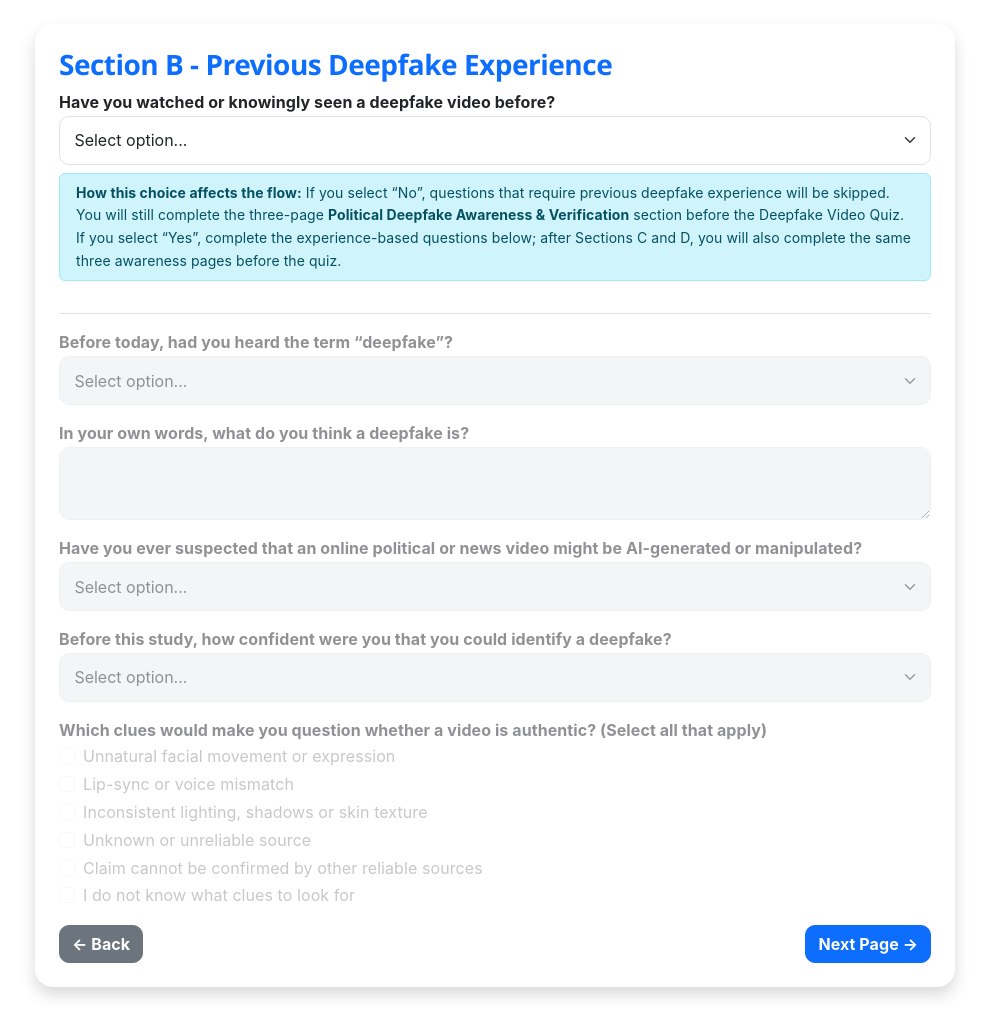
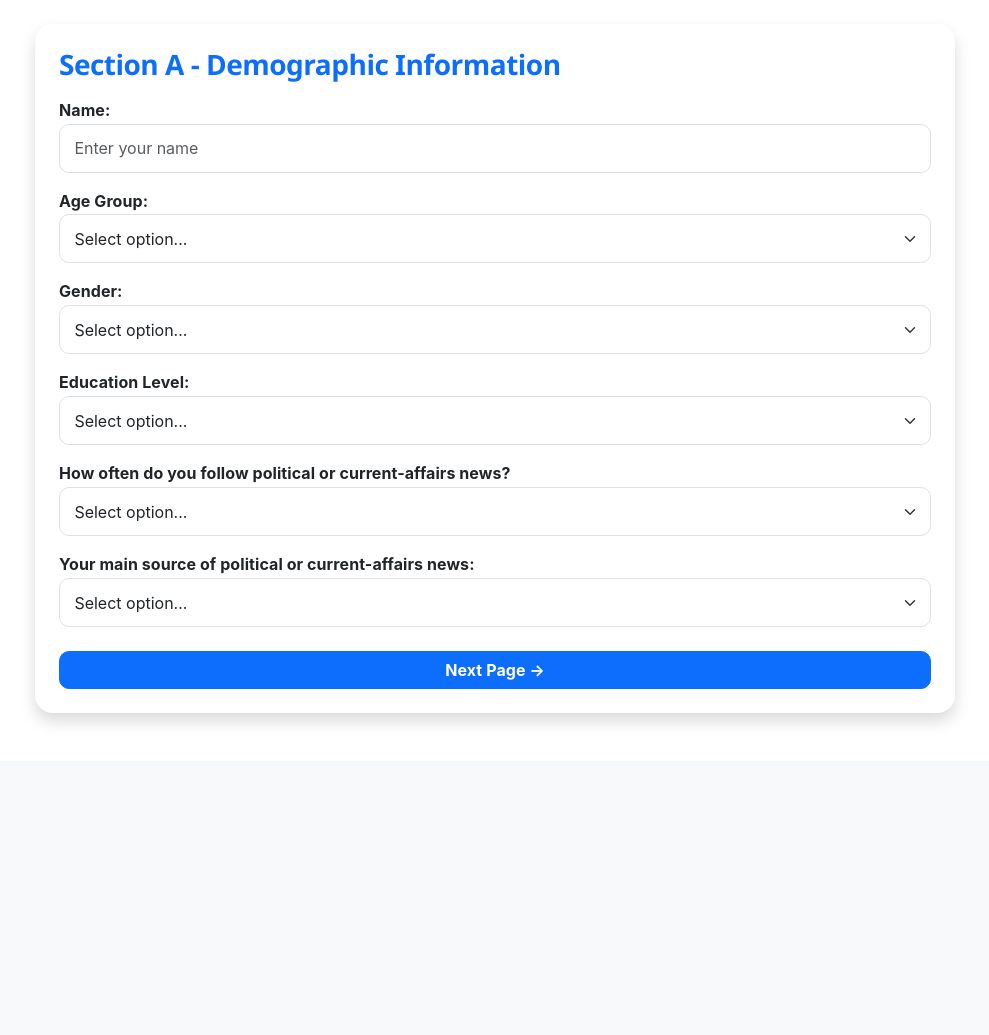
Before and after one commit to LEvan1310/deepfake-survey-app, a Flask app: page /survey/page1 in a window 1280 px wide. Shown: the part 51-1086 px from the top of the page, without its empty margins (145-1134 px from the left). After the commit the page ends 773 px from the top, so only its background shows below. Run offline with Flask 3, Linux system fonts and the light colour scheme; some libraries are stand-ins or nearby versions.

Commit message:
Update survey_page1.html

```diff
--- a/templates/survey_page1.html
+++ b/templates/survey_page1.html
@@ -1,40 +1,12 @@
 {% extends "base.html" %}{% block content %}
-<div class="card shadow border-0 p-4 survey-card"><h3 class="text-primary fw-bold" data-translate="sec_b_title">Section B - Previous Deepfake Experience</h3>
-<form method="POST" id="awarenessForm">
-<div class="mb-2"><label class="fw-bold" data-translate="q_watched_before">Have you watched or knowingly seen a deepfake video before?</label><select class="form-select" name="watched_deepfake_before" id="watchedBefore" required><option value="" disabled selected data-translate="select_option">Select option...</option><option value="Yes" data-translate="opt_yes">Yes</option><option value="No" data-translate="opt_no">No</option></select></div>
-<div class="alert alert-info py-2 px-3 mt-2 mb-3 small">
-  <div data-lang-block="en"><strong>How this choice affects the flow:</strong> If you select “No”, questions that require previous deepfake experience will be skipped. You will still complete the three-page <strong>Political Deepfake Awareness & Verification</strong> section before the Deepfake Video Quiz. If you select “Yes”, complete the experience-based questions below; after Sections C and D, you will also complete the same three awareness pages before the quiz.</div>
-  <div data-lang-block="my" style="display:none"><strong>ဤရွေးချယ်မှုက flow ကို မည်သို့သက်ရောက်သလဲ:</strong> “No” ကိုရွေးပါက ယခင် Deepfake အတွေ့အကြုံလိုအပ်သော မေးခွန်းများကို ကျော်သွားမည်။ သို့သော် Deepfake Video Quiz မတိုင်မီ <strong>Political Deepfake Awareness & Verification</strong> စာမျက်နှာ ၃ ခုကို ဆက်လက်ဖတ်ရှုရမည်။ “Yes” ကိုရွေးပါက အောက်ပါ experience-based မေးခွန်းများကို ဖြေပြီး Sections C နှင့် D ပြီးနောက် quiz မတိုင်မီ အဆိုပါ awareness စာမျက်နှာ ၃ ခုကိုပင် ဆက်လက်ဖတ်ရှုရမည်။</div>
-</div>
-<fieldset id="experienceQuestions" disabled aria-disabled="true">
-<hr><div class="mb-3"><label class="fw-bold" data-translate="q_heard">Before today, had you heard the term “deepfake”?</label><select class="form-select conditional-required" name="heard_deepfake"><option value="" disabled selected data-translate="select_option">Select option...</option><option value="Yes" data-translate="opt_yes">Yes</option><option value="No" data-translate="opt_no">No</option></select></div>
-<div class="mb-3"><label class="fw-bold" data-translate="q_desc">In your own words, what do you think a deepfake is?</label><textarea class="form-control conditional-required" name="deepfake_description" rows="2"></textarea></div>
-<div class="mb-3"><label class="fw-bold" data-translate="q_suspected">Have you ever suspected that an online political or news video might be AI-generated or manipulated?</label><select class="form-select conditional-required" name="suspected_deepfake_before"><option value="" disabled selected data-translate="select_option">Select option...</option><option value="Yes" data-translate="opt_yes">Yes</option><option value="No" data-translate="opt_no">No</option></select></div>
-<div class="mb-3"><label class="fw-bold" data-translate="q_confidence">Before this study, how confident were you that you could identify a deepfake?</label><select class="form-select conditional-required" name="confidence_identifying"><option value="" disabled selected data-translate="select_option">Select option...</option><option value="Very confident" data-translate="opt_very_high">Very confident</option><option value="Confident" data-translate="opt_high">Confident</option><option value="Neutral" data-translate="opt_moderate">Neither confident nor unconfident</option><option value="Not confident" data-translate="opt_low">Not confident</option><option value="Not confident at all" data-translate="opt_very_low">Not confident at all</option></select></div>
-<div class="mb-3"><label class="fw-bold" data-translate="q_signs">Which clues would make you question whether a video is authentic? (Select all that apply)</label>
-{% for value,key,text in [('Facial movement','sign_face','Unnatural facial movement or expression'),('Lip/audio mismatch','sign_lips','Lip-sync or voice mismatch'),('Lighting/texture','sign_light','Inconsistent lighting, shadows or skin texture'),('Unreliable source','sign_source','Unknown or unreliable source'),('Cannot cross-check','sign_context','Claim cannot be confirmed by other reliable sources'),('Do not know','sign_none','I do not know what clues to look for')] %}<div class="form-check"><input class="form-check-input" type="checkbox" name="suspicious_signs" value="{{ value }}"><label class="form-check-label" data-translate="{{ key }}">{{ text }}</label></div>{% endfor %}
-</div></fieldset>
-<div class="d-flex justify-content-between"><a href="/survey/page1" class="btn btn-secondary" data-translate="back_btn">← Back</a><button id="continueBtn" class="btn btn-primary" data-translate="next_btn">Next Page →</button></div>
-</form></div>
-<script>
-const watched=document.getElementById('watchedBefore'), box=document.getElementById('experienceQuestions'), btn=document.getElementById('continueBtn');
-function updateGate(){
-    const choice=watched.value;
-    const yes=choice==='Yes';
-    const no=choice==='No';
-
-    // Until the participant answers the first gate question, keep all
-    // experience questions visible but locked. Selecting Yes unlocks them;
-    // selecting No hides/skips them and goes straight to the video section.
-    box.disabled=!yes;
-    box.setAttribute('aria-disabled', String(!yes));
-    box.style.display=no?'none':'';
-    box.style.opacity=choice===''?'0.5':'1';
-    box.style.pointerEvents=yes?'auto':'none';
-
-    document.querySelectorAll('.conditional-required').forEach(x=>x.required=yes);
-    btn.dataset.translate=no?'go_video':'next_btn';
-    applyLanguage(localStorage.getItem('lang')||'en');
-}
-watched.addEventListener('change',updateGate);updateGate();
-</script>{% endblock %}
+<div class="card shadow border-0 p-4 survey-card">
+<h3 class="text-primary fw-bold mb-3" data-translate="sec_a_title">Section A - Demographic Information</h3>
+<form method="POST">
+<div class="mb-3"><label class="fw-bold" data-translate="name_label">Name:</label><input class="form-control" name="name" required maxlength="100" data-translate="name_placeholder" data-translate-target="placeholder" placeholder="Enter your name"></div>
+<div class="mb-3"><label class="fw-bold" data-translate="age_group">Age Group:</label><select class="form-select" name="age_group" required><option value="" disabled selected data-translate="select_option">Select option...</option><option value="Under 18" data-translate="under_18">Under 18</option><option value="18-24">18 - 24</option><option value="25-34">25 - 34</option><option value="35-44">35 - 44</option><option value="45+">45+</option></select></div>
+<div class="mb-3"><label class="fw-bold" data-translate="gender">Gender:</label><select class="form-select" name="gender" required><option value="" disabled selected data-translate="select_option">Select option...</option><option value="Male" data-translate="male">Male</option><option value="Female" data-translate="female">Female</option><option value="Other" data-translate="other">Other / Prefer another description</option><option value="Prefer not to say" data-translate="prefer_not">Prefer not to say</option></select></div>
+<div class="mb-3"><label class="fw-bold" data-translate="education_level">Education Level:</label><select class="form-select" name="education_level" required><option value="" disabled selected data-translate="select_option">Select option...</option><option value="Secondary/High School" data-translate="secondary">Secondary / High School</option><option value="Diploma/HND" data-translate="diploma">Diploma / HND</option><option value="Bachelor's" data-translate="bachelors">Bachelor's Degree</option><option value="Master's/Higher" data-translate="masters">Master’s / Higher</option></select></div>
+<div class="mb-3"><label class="fw-bold" data-translate="news_frequency">How often do you follow political or current-affairs news?</label><select class="form-select" name="news_frequency" required><option value="" disabled selected data-translate="select_option">Select option...</option><option value="Daily" data-translate="daily">Daily</option><option value="Several times a week" data-translate="several_week">Several times a week</option><option value="Weekly" data-translate="weekly">About once a week</option><option value="Rarely/Never" data-translate="rarely">Rarely / Never</option></select></div>
+<div class="mb-3"><label class="fw-bold" data-translate="news_source">Your main source of political or current-affairs news:</label><select class="form-select" name="news_source" required><option value="" disabled selected data-translate="select_option">Select option...</option><option value="Social Media" data-translate="social_media">Social Media</option><option value="News Websites/Apps" data-translate="news_websites">News Websites / Apps</option><option value="Television/Radio" data-translate="television">Television / Radio</option><option value="Friends/Family/Messaging" data-translate="friends_family">Friends / Family / Messaging groups</option><option value="Other" data-translate="other_source">Other</option></select></div>
+<button class="btn btn-primary w-100 mt-2" data-translate="next_btn">Next Page →</button>
+</form></div>{% endblock %}
```
